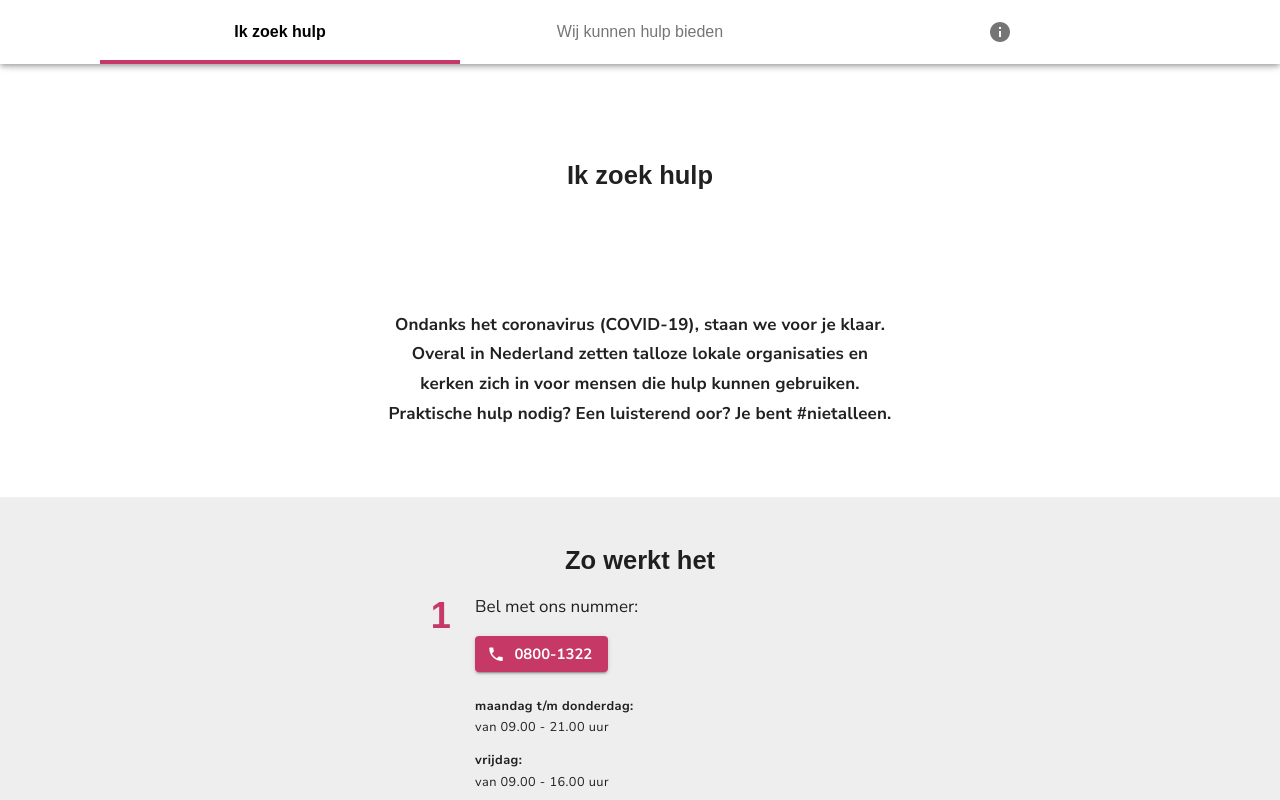
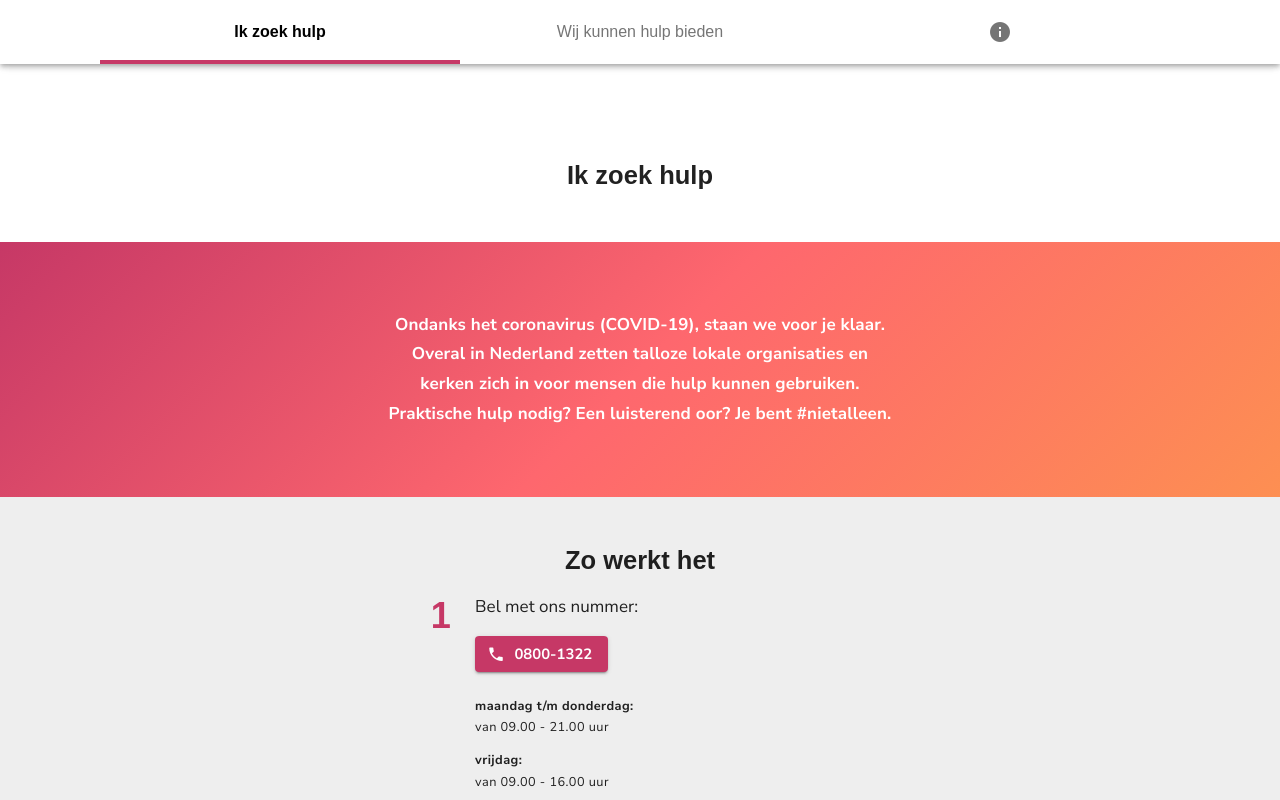
Before and after one commit to sdboer78/nietalleen, a Nuxt app: page / in a window 1280 px wide. Shown: the top 800 px of the page. Built offline with nearby package versions, Linux system fonts and the light colour scheme; a web font is replaced by a local one.

Commit message:
finish texts on homepage

```diff
--- a/pages/index.vue
+++ b/pages/index.vue
@@ -13,7 +13,8 @@
       <v-layout
         justify-center
         align-center
-        class="px-8 py-12 text-center white"
+        class="px-8 py-12 text-center white--text"
+        style="background:linear-gradient(135deg, #c63866, #fe676e, #fd8f52);"
       >
         <v-flex xs12 sm8 md5 class="my-5">
           <p class="subtitle-1 font-weight-bold">
```
